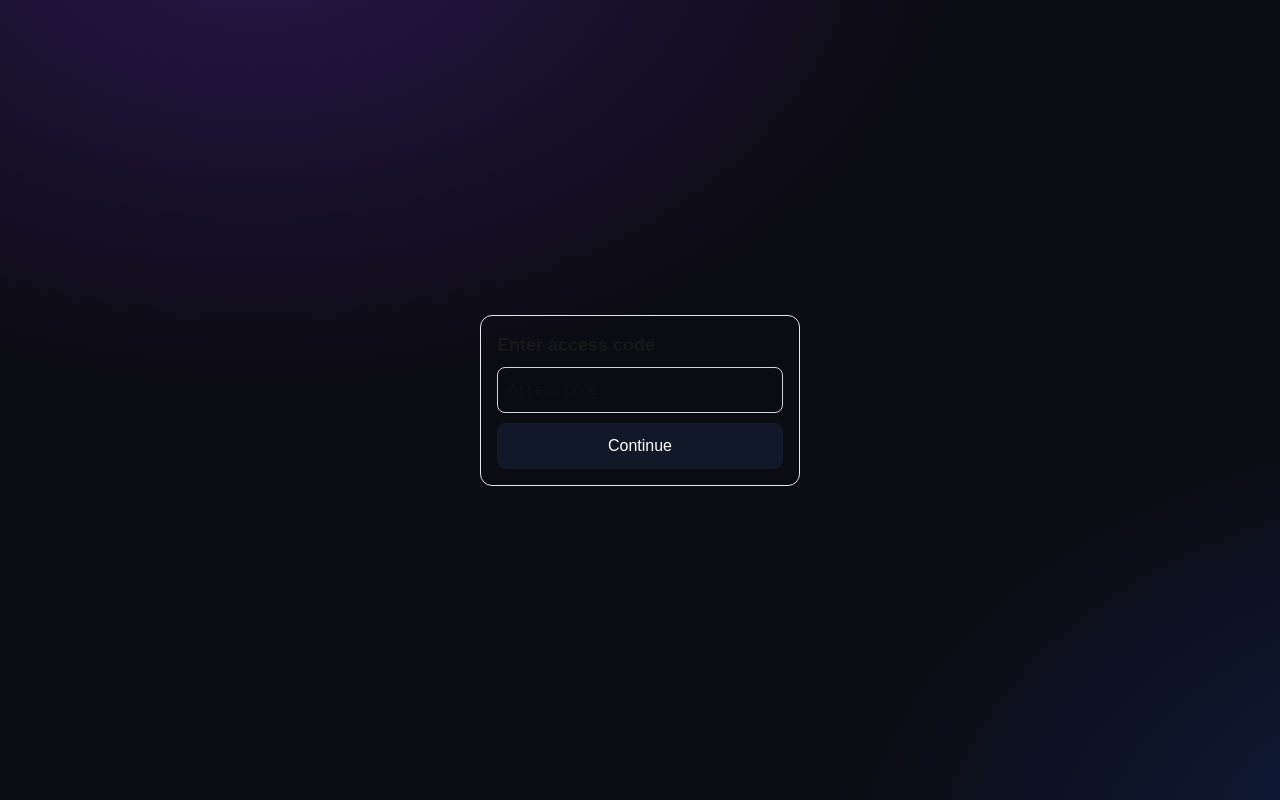
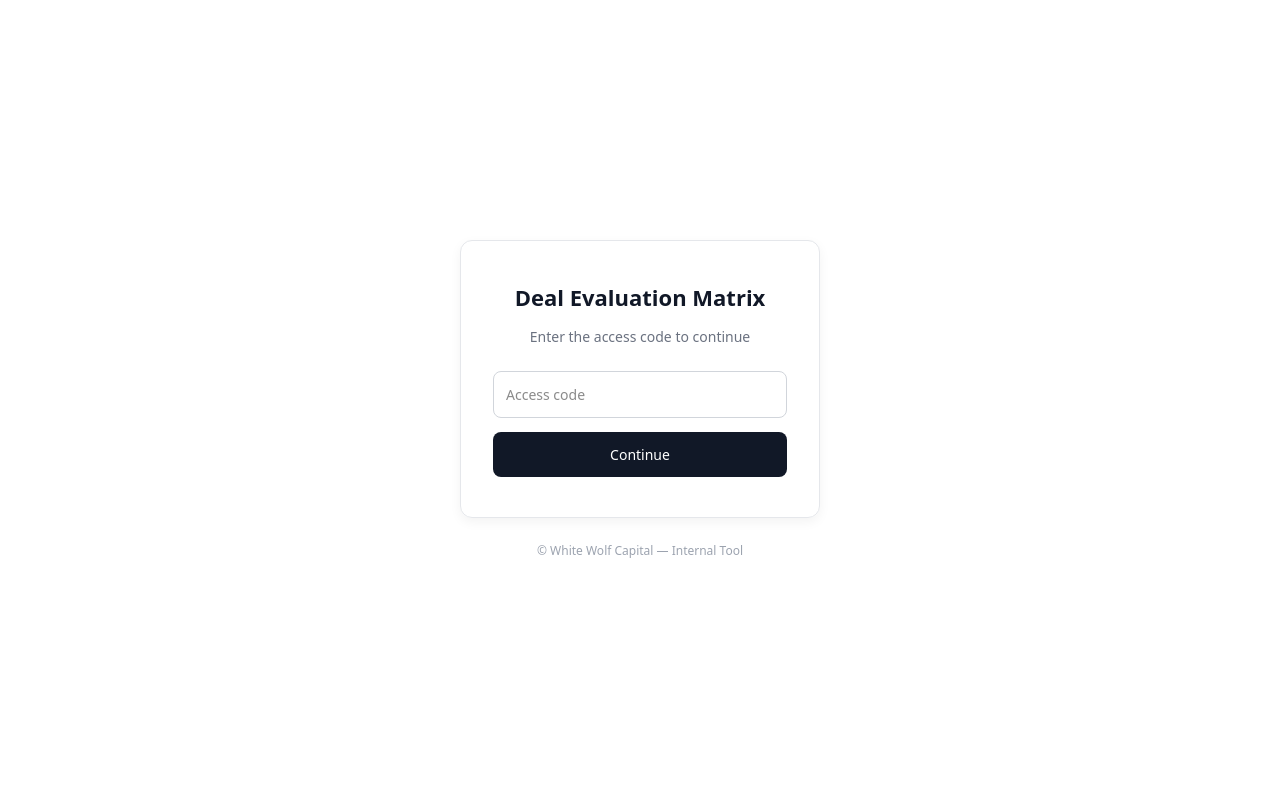
Before and after one commit to luciechek/wwhc-deal-matrix, a Next.js app: page /access in a window 1280 px wide. Built offline with nearby package versions, Linux system fonts and the light colour scheme.

Commit message:
Login page

```diff
--- a/app/access/page.tsx
+++ b/app/access/page.tsx
@@ -23,7 +23,6 @@ export default function AccessPage() {
         setLoading(false);
         return;
       }
-      // Cookie posé par le serveur -> on peut entrer
       window.location.href = '/';
     } catch {
       setErr('Network error');
@@ -32,27 +31,82 @@ export default function AccessPage() {
   };
 
   return (
-    <div style={{ minHeight: '100vh', display: 'grid', placeItems: 'center' }}>
-      <form onSubmit={submit} style={{ width: 320, padding: 16, border: '1px solid #e5e7eb', borderRadius: 12 }}>
-        <h1 style={{ fontSize: 18, fontWeight: 600, marginBottom: 8 }}>Enter access code</h1>
+    <div
+      style={{
+        backgroundColor: 'white',
+        minHeight: '100vh',
+        display: 'flex',
+        flexDirection: 'column',
+        justifyContent: 'center',
+        alignItems: 'center',
+        fontFamily: 'system-ui, -apple-system, sans-serif',
+      }}
+    >
+      {/* Bloc principal */}
+      <div
+        style={{
+          border: '1px solid #e5e7eb',
+          borderRadius: 12,
+          padding: '40px 32px',
+          width: 360,
+          boxShadow: '0 4px 12px rgba(0, 0, 0, 0.05)',
+          textAlign: 'center',
+        }}
+      >
+        {/* Logo optionnel */}
+        {/* <img src="/logo.png" alt="WWHC" style={{ width: 60, marginBottom: 16 }} /> */}
+
+        <h1 style={{ fontSize: 22, fontWeight: 600, marginBottom: 12, color: '#111827' }}>
+          Deal Evaluation Matrix
+        </h1>
+        <p style={{ color: '#6b7280', fontSize: 14, marginBottom: 24 }}>
+          Enter the access code to continue
+        </p>
+
+        <form onSubmit={submit}>
           <input
             value={code}
             onChange={(e) => setCode(e.target.value)}
             placeholder="Access code"
-          style={{ width: '100%', padding: 10, borderRadius: 8, border: '1px solid #d1d5db', marginBottom: 10 }}
+            style={{
+              width: '100%',
+              padding: 12,
+              borderRadius: 8,
+              border: '1px solid #d1d5db',
+              fontSize: 14,
+              marginBottom: 14,
+              outline: 'none',
+            }}
           />
           <button
             type="submit"
             disabled={loading || !code.trim()}
             style={{
-            width: '100%', padding: 10, borderRadius: 8, border: '1px solid #111827',
-            background: '#111827', color: 'white', opacity: loading ? 0.7 : 1
+              width: '100%',
+              padding: 12,
+              borderRadius: 8,
+              border: 'none',
+              background: '#111827',
+              color: 'white',
+              fontWeight: 500,
+              fontSize: 14,
+              cursor: loading ? 'wait' : 'pointer',
+              opacity: loading ? 0.8 : 1,
             }}
           >
             {loading ? 'Checking…' : 'Continue'}
           </button>
-        {err && <div style={{ color: '#b91c1c', fontSize: 12, marginTop: 8 }}>{err}</div>}
         </form>
+
+        {err && (
+          <div style={{ color: '#b91c1c', fontSize: 13, marginTop: 12 }}>{err}</div>
+        )}
+      </div>
+
+      {/* Footer */}
+      <p style={{ color: '#9ca3af', fontSize: 12, marginTop: 24 }}>
+        © White Wolf Capital — Internal Tool
+      </p>
     </div>
   );
 }
```
Lines whose indentation alone changed are shown as unchanged.
